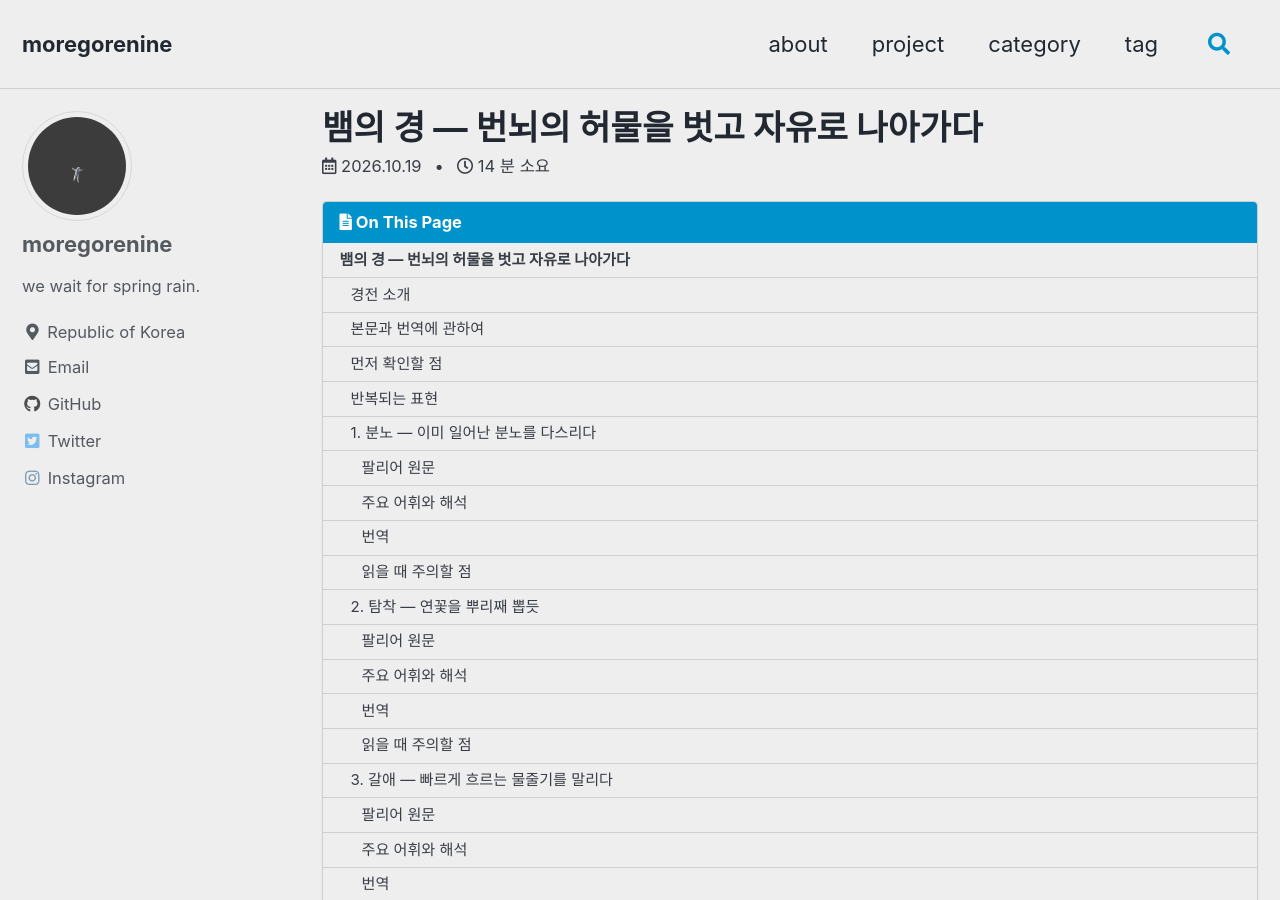
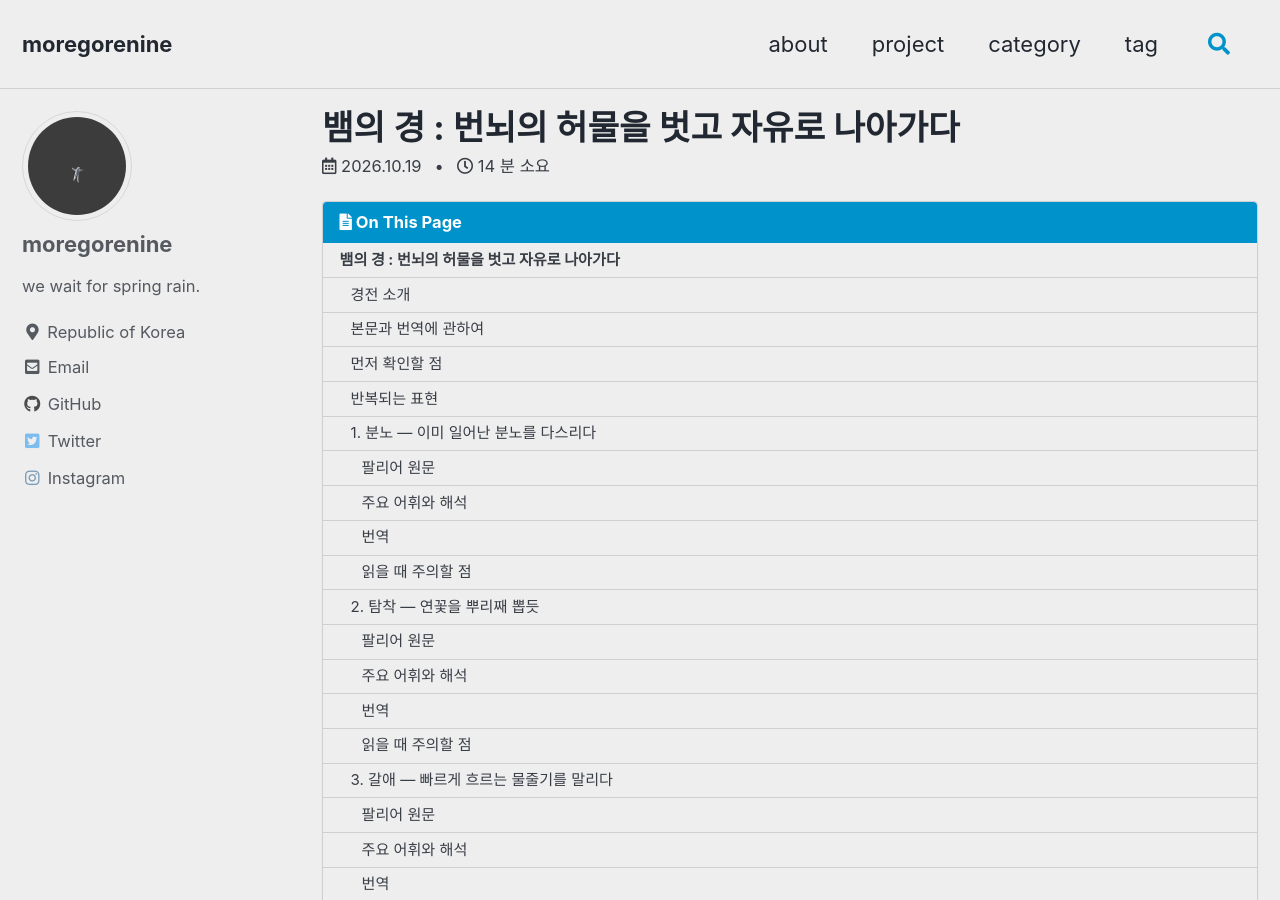
Before and after one commit to moregorenine/moregorenine.github.io, a Jekyll site: the page built from _posts/suttanipata/2026-10-19-uraga-sutta-final-edition.md, in a window 1280 px wide and 900 px high. Built offline with Jekyll 4.4.1, drawn with Linux system fonts in a browser that asks for light colours; cached includes are drawn as plain includes; comment, search, counter and statistics services are not loaded; some of the changed text lies outside the part shown.

```diff
--- a/_posts/suttanipata/2026-10-19-uraga-sutta-final-edition.md
+++ b/_posts/suttanipata/2026-10-19-uraga-sutta-final-edition.md
@@ -1,5 +1,5 @@
 ---
-title: "뱀의 경 — 번뇌의 허물을 벗고 자유로 나아가다"
+title: "뱀의 경 : 번뇌의 허물을 벗고 자유로 나아가다"
 excerpt: "『숫타니파타』 1.1 「뱀의 경」의 17개 게송을 팔리어 본문과 대조해 읽는다. 주요 어휘, 반복 후렴, 번역상 주의점과 해석이 갈리는 구절을 구분해 정리한다."
 categories:
   - 불교
@@ -16,7 +16,7 @@ toc: true
 toc_sticky: true
 ---
 
-# 뱀의 경 — 번뇌의 허물을 벗고 자유로 나아가다
+# 뱀의 경 : 번뇌의 허물을 벗고 자유로 나아가다
 
 _팔리어 원문과 번역 교정본_
 
```
Also changed, not shown: _posts/suttanipata/2026-10-27-dhaniya-sutta-final-edition.md (+2 -2 lines).
